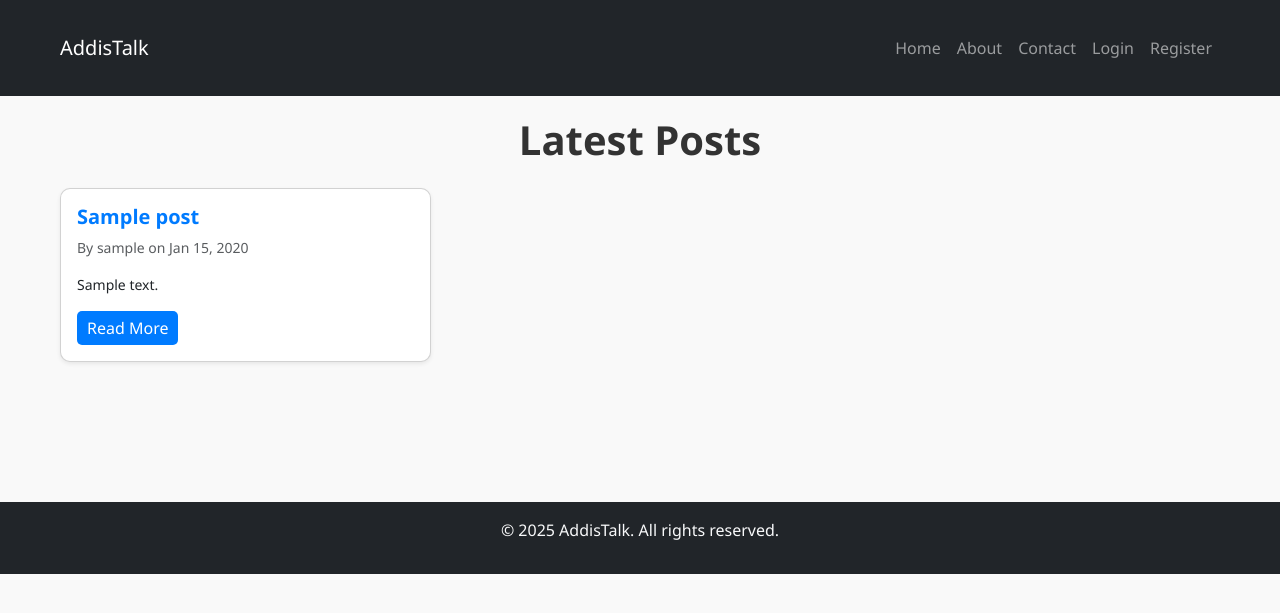
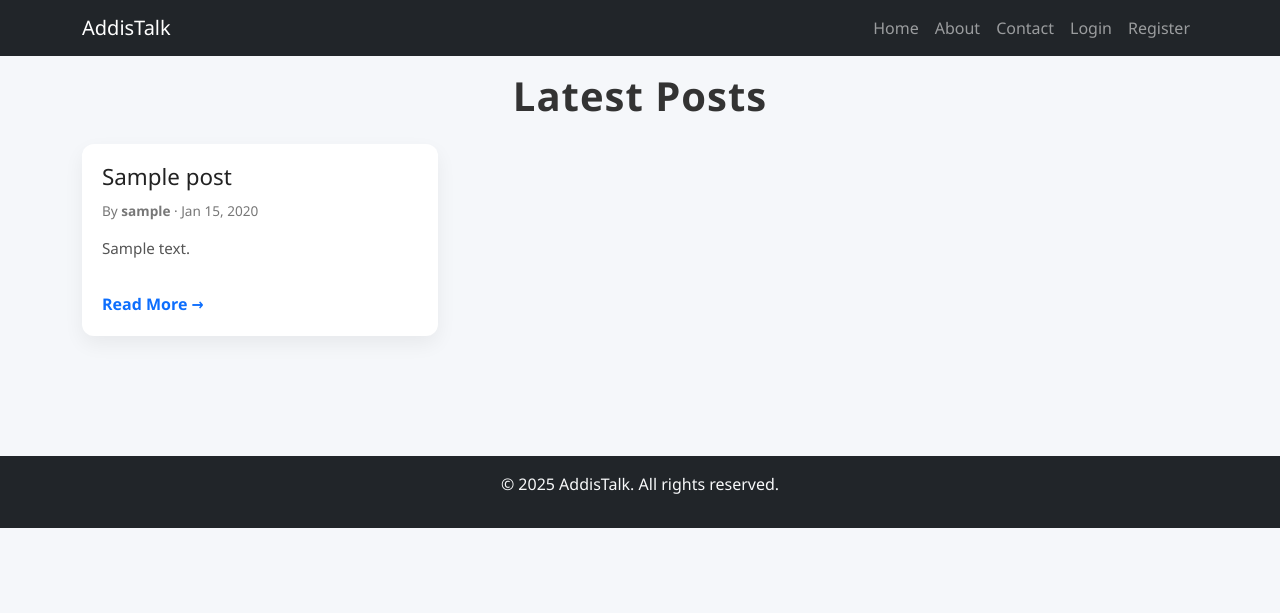
Before and after one commit to eandachew/AddisTalk, a Django app: page / in a window 1280 px wide. Shown: the top 613 px of the page. Run offline with Django 4.2, Linux system fonts and the light colour scheme; tables that the repository leaves empty hold one stand-in row (values such as "Sample post").

Commit message:
Add card layout with images to post list

```diff
--- a/blog/templates/blog/index.html
+++ b/blog/templates/blog/index.html
@@ -1,55 +1,59 @@
 {% extends "base.html" %}
 
 {% block content %}
-<div class="container mt-5">
-    <h1 class="text-center mb-4">Latest Posts</h1>
+<div class="container mt-4">
+
+    <h1 class="page-title text-center mb-4">Latest Posts</h1>
 
     <div class="row">
         {% for post in post_list %}
-        <div class="col-md-4">
-            <div class="card mb-4 shadow-sm">
-                <div class="card-body">
-                    <h5 class="card-title">{{ post.title }}</h5>
-                    <p class="card-text text-muted">By {{ post.author }} on {{ post.created_on|date:"M d, Y" }}</p>
-                    <p class="card-text">{{ post.content|truncatechars:100 }}</p>
-                    <a href="{% url 'post-detail' post.slug %}" class="btn btn-primary">Read More</a>
+        <div class="col-md-4 mb-4">
+            <div class="post-card">
+                <div class="post-card-body">
+                    <h2 class="post-title">{{ post.title }}</h2>
+
+                    <p class="post-meta">
+                        By <strong>{{ post.author }}</strong> ·
+                        {{ post.created_on|date:"M d, Y" }}
+                    </p>
+
+                    <p class="post-excerpt">
+                        {{ post.content|truncatechars:120 }}
+                    </p>
+
+                    <a href="{% url 'post-detail' post.slug %}" class="read-more">
+                        Read More →
+                    </a>
                 </div>
             </div>
         </div>
+        {% empty %}
+        <p class="text-center">No posts available.</p>
         {% endfor %}
     </div>
 
     <!-- Pagination -->
     {% if is_paginated %}
-    <nav aria-label="Page navigation">
-        <ul class="pagination justify-content-center">
-
+    <nav class="pagination-wrapper">
+        <ul class="pagination">
             {% if page_obj.has_previous %}
-            <li class="page-item">
-                <a class="page-link" href="?page={{ page_obj.previous_page_number }}">&laquo; Previous</a>
+            <li>
+                <a href="?page={{ page_obj.previous_page_number }}">&laquo; Previous</a>
             </li>
             {% endif %}
 
-            {% for num in paginator.page_range %}
-                {% if page_obj.number == num %}
-                    <li class="page-item active">
-                        <span class="page-link">{{ num }}</span>
-                    </li>
-                {% elif num > page_obj.number|add:-3 and num < page_obj.number|add:3 %}
-                    <li class="page-item">
-                        <a class="page-link" href="?page={{ num }}">{{ num }}</a>
-                    </li>
-                {% endif %}
-            {% endfor %}
+            <li class="current">
+                Page {{ page_obj.number }} of {{ page_obj.paginator.num_pages }}
+            </li>
 
             {% if page_obj.has_next %}
-            <li class="page-item">
-                <a class="page-link" href="?page={{ page_obj.next_page_number }}">Next &raquo;</a>
+            <li>
+                <a href="?page={{ page_obj.next_page_number }}">Next &raquo;</a>
             </li>
             {% endif %}
-
         </ul>
     </nav>
     {% endif %}
+
 </div>
 {% endblock %}
--- a/static/css/style.css
+++ b/static/css/style.css
@@ -1,96 +1,103 @@
-/* style.css */
-
-/* General body styling */
+/* -------- Global -------- */
 body {
-    font-family: 'Segoe UI', Tahoma, Geneva, Verdana, sans-serif;
-    background-color: #f9f9f9;
-    margin: 0;
-    padding: 0;
+    background-color: #f5f7fa;
+    font-family: "Segoe UI", Tahoma, sans-serif;
     color: #333;
 }
 
-/* Container padding */
-.container {
-    max-width: 1200px;
-    margin: auto;
-    padding: 20px;
+a {
+    text-decoration: none;
 }
 
-/* Cards */
-.card {
-    border-radius: 10px;
-    transition: transform 0.2s, box-shadow 0.2s;
+/* -------- Page Title -------- */
+.page-title {
+    font-weight: 700;
+    letter-spacing: 1px;
 }
 
-.card:hover {
-    transform: translateY(-5px);
-    box-shadow: 0 10px 20px rgba(0,0,0,0.2);
+/* -------- Post Cards -------- */
+.post-card {
+    background: #ffffff;
+    border-radius: 12px;
+    box-shadow: 0 8px 20px rgba(0, 0, 0, 0.06);
+    height: 100%;
+    transition: transform 0.25s ease, box-shadow 0.25s ease;
 }
 
-.card-title {
-    font-weight: 700;
-    color: #007bff;
+.post-card:hover {
+    transform: translateY(-6px);
+    box-shadow: 0 12px 28px rgba(0, 0, 0, 0.12);
 }
 
-.card-text {
-    font-size: 14px;
-    line-height: 1.5;
+.post-card-body {
+    padding: 20px;
+    display: flex;
+    flex-direction: column;
+    height: 100%;
 }
 
-/* Buttons */
-.btn-primary {
-    background-color: #007bff;
-    border: none;
-    border-radius: 5px;
-    padding: 5px 10px;
-    text-decoration: none;
-    color: white;
-    transition: background-color 0.2s;
+/* -------- Post Content -------- */
+.post-title {
+    font-size: 1.4rem;
+    margin-bottom: 10px;
+    color: #222;
 }
 
-.btn-primary:hover {
-    background-color: #0056b3;
+.post-meta {
+    font-size: 0.85rem;
+    color: #777;
+    margin-bottom: 15px;
 }
 
-/* Pagination */
-.pagination {
-    margin-top: 30px;
+.post-excerpt {
+    font-size: 0.95rem;
+    line-height: 1.6;
+    color: #555;
+    flex-grow: 1;
 }
 
-.page-item {
-    display: inline-block;
-    margin: 0 5px;
+/* -------- Read More Button -------- */
+.read-more {
+    align-self: flex-start;
+    margin-top: 15px;
+    font-weight: 600;
+    color: #0d6efd;
 }
 
-.page-link {
-    padding: 5px 10px;
-    border-radius: 5px;
-    text-decoration: none;
-    color: #007bff;
-    border: 1px solid #ddd;
-    transition: background-color 0.2s;
+.read-more:hover {
+    color: #0a58ca;
 }
 
-.page-link:hover {
-    background-color: #007bff;
-    color: white;
+/* -------- Pagination -------- */
+.pagination-wrapper {
+    margin-top: 40px;
+    display: flex;
+    justify-content: center;
 }
 
-.page-item.active .page-link {
-    background-color: #007bff;
-    color: white;
-    border: 1px solid #007bff;
+.pagination {
+    list-style: none;
+    display: flex;
+    gap: 15px;
+    padding: 0;
 }
 
-/* Headings */
-h1 {
+.pagination li a {
+    padding: 8px 14px;
+    border-radius: 6px;
+    background: #ffffff;
+    border: 1px solid #ddd;
     color: #333;
-    font-weight: 700;
+    font-weight: 500;
 }
 
-/* Responsive adjustments */
-@media (max-width: 768px) {
-    .card {
-        margin-bottom: 20px;
-    }
+.pagination li a:hover {
+    background: #0d6efd;
+    color: #ffffff;
+    border-color: #0d6efd;
 }
+
+.pagination .current {
+    padding: 8px 14px;
+    font-weight: 600;
+}
```
